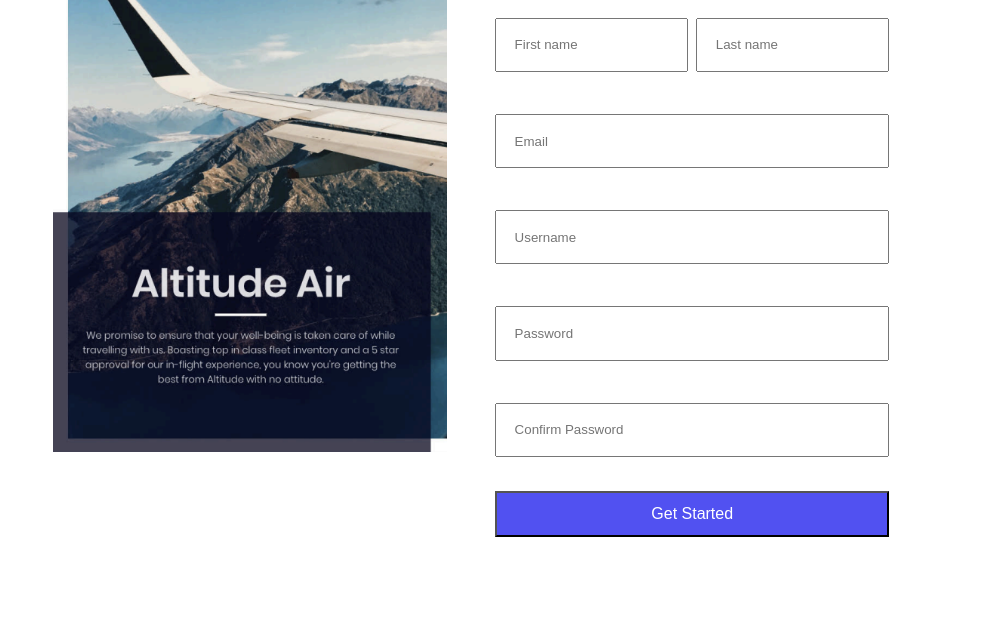
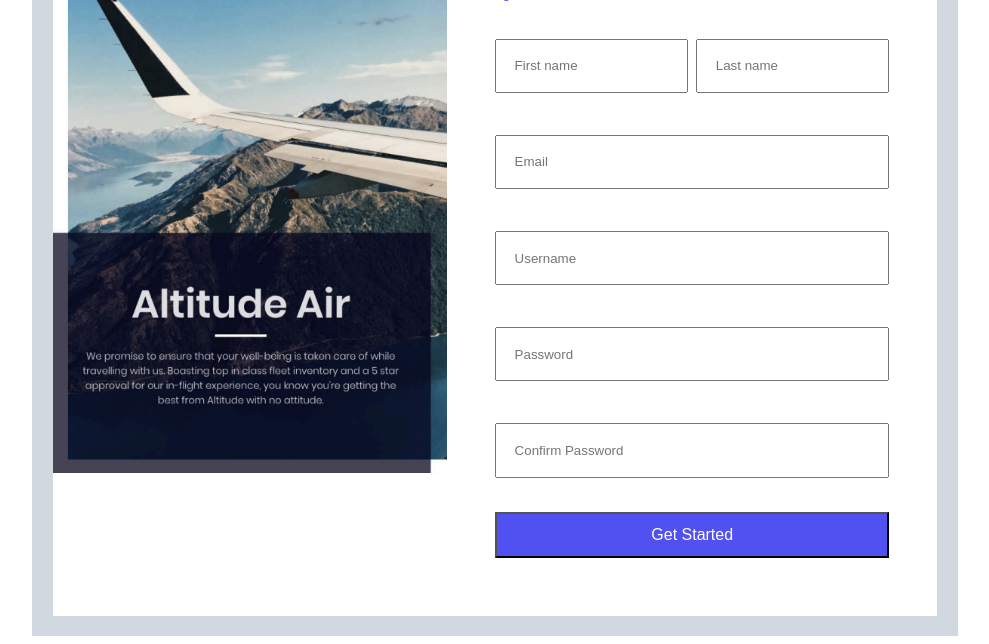
Before and after one commit to keshri522/Boomers, a plain HTML site: page Client/index.html in a window 1280 px wide. Shown: the part 268-912 px from the top of the page, without its empty margins (145-1134 px from the left). Before the commit the page ends 871 px from the top, so only its background shows below. Drawn offline with Linux system fonts and the light colour scheme.

Commit message:
added padding

```diff
--- a/Client/style.css
+++ b/Client/style.css
@@ -5,7 +5,7 @@
   background-color: #d1d8e0;
   /* height: 100vh; */
   margin: auto;
-
+  padding: 1.3rem;
 }
 
 .left-container,
```
